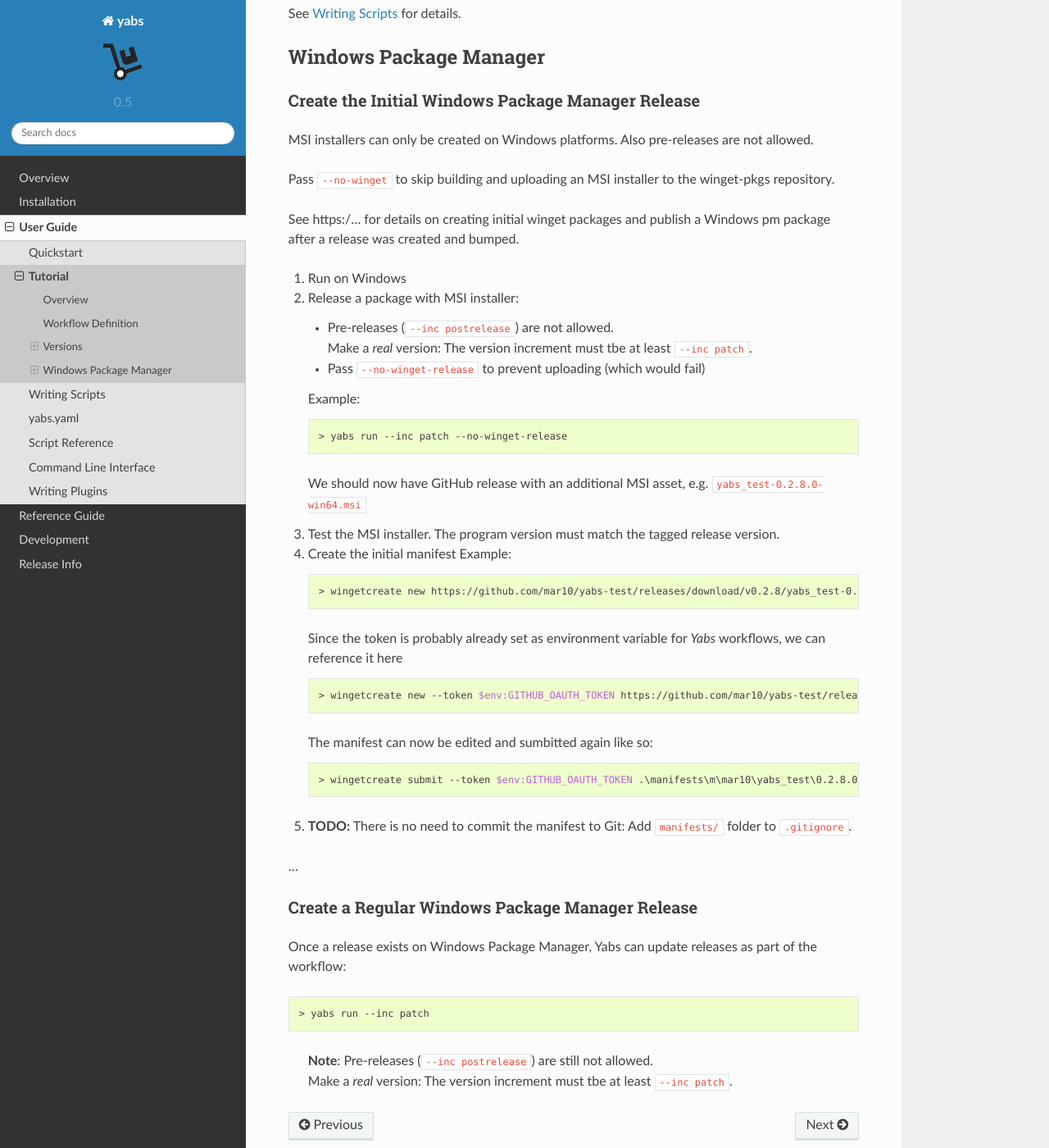
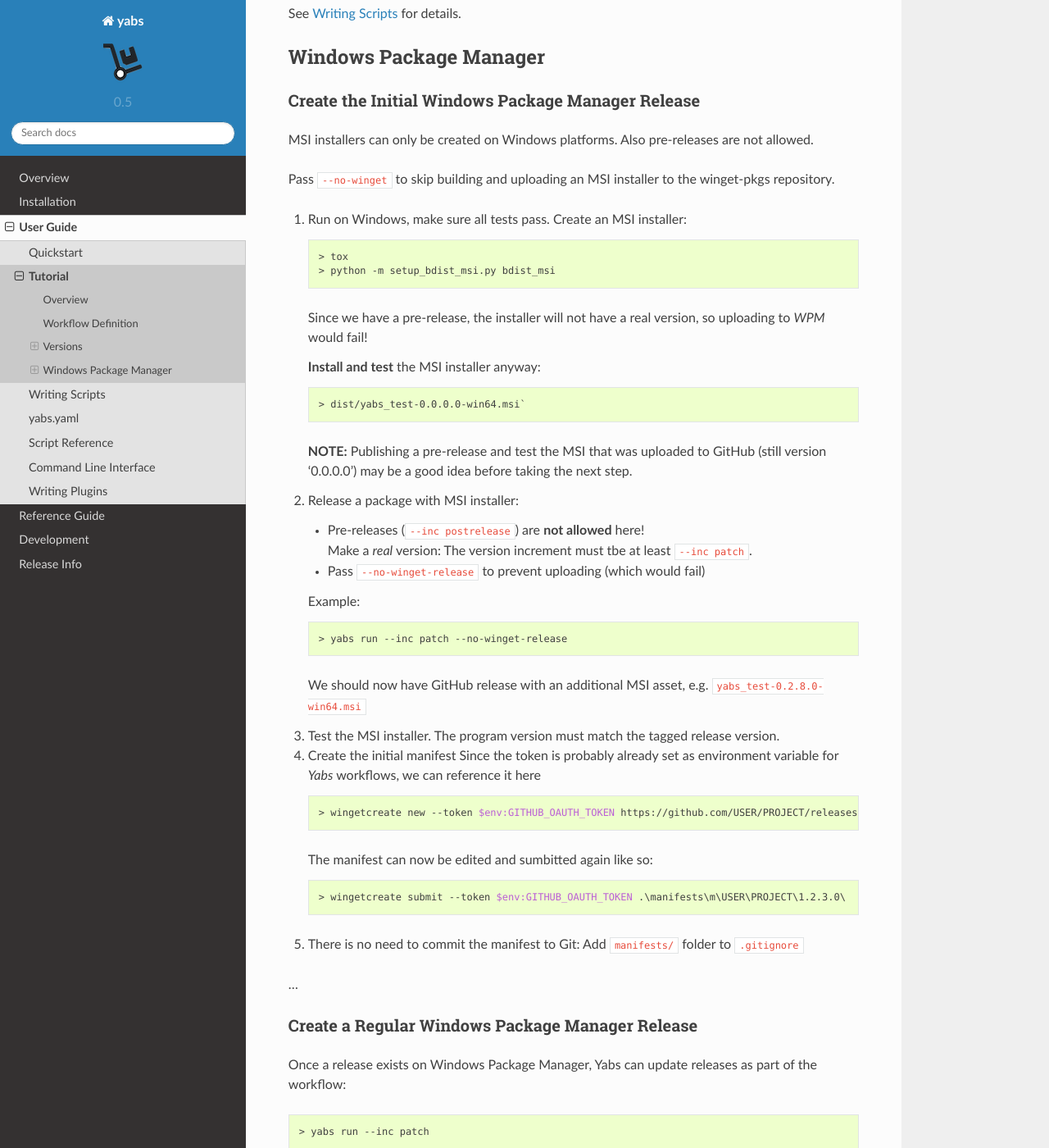
Before and after one commit to mar10/yabs, a Sphinx documentation site: the page built from docs/sphinx/ug_tutorial.md, in a window 1280 px wide and 1400 px high, scrolled down 5184 px. Shown: the whole window at 82% size. Built offline with Sphinx 7.4.7 and the Read the Docs theme 2.0.0, drawn with Linux system fonts in a browser that asks for light colours.

Commit message:
Update ug_tutorial.md

````diff
--- a/docs/sphinx/ug_tutorial.md
+++ b/docs/sphinx/ug_tutorial.md
@@ -258,13 +258,26 @@
   Pass `--no-winget` to skip building and uploading an MSI installer
   to the winget-pkgs repository.
 
-  See https:/... for details on creating initial winget packages and
-  publish a Windows pm package after a release was created and bumped.
+  1. Run on Windows, make sure all tests pass.
+     Create an MSI installer:
+     ```ps1
+     > tox
+     > python -m setup_bdist_msi.py bdist_msi
+     ```
+     Since we have a pre-release, the installer will not have a real version, so
+     uploading to *WPM* would fail!
 
-  1. Run on Windows
+     **Install and test** the MSI installer anyway:
+     ```ps1
+     > dist/yabs_test-0.0.0.0-win64.msi`
+     ```
+
+     **NOTE:** Publishing a pre-release and test the MSI that was uploaded to
+     GitHub (still version '0.0.0.0') may be a good idea before taking the
+     next step.
 
   2. Release a package with MSI installer:
-     - Pre-releases (`--inc postrelease`) are not allowed.<br>
+     - Pre-releases (`--inc postrelease`) are **not allowed** here!<br>
        Make a *real* version:
        The version increment must tbe at least `--inc patch`.
 
@@ -282,25 +295,20 @@
      version.
 
   4. Create the initial manifest
-     Example:
-     ```ps1
-     > wingetcreate new https://github.com/mar10/yabs-test/releases/download/v0.2.8/yabs_test-0.2.8.0-win64.msi
-     ```
-
      Since the token is probably already set as environment variable
      for *Yabs* workflows, we can reference it here
 
      ```ps1
-     > wingetcreate new --token $env:GITHUB_OAUTH_TOKEN https://github.com/mar10/yabs-test/releases/download/v0.2.8/yabs_test-0.2.8.0-win64.msi
+     > wingetcreate new --token $env:GITHUB_OAUTH_TOKEN https://github.com/USER/PROJECT/releases/download/v1.2.3/yabs_test-1.2.3.0-win64.msi
      ```
 
      The manifest can now be edited and sumbitted again like so:
      ```ps1
-     > wingetcreate submit --token $env:GITHUB_OAUTH_TOKEN .\manifests\m\mar10\yabs_test\0.2.8.0\
+     > wingetcreate submit --token $env:GITHUB_OAUTH_TOKEN .\manifests\m\USER\PROJECT\1.2.3.0\
      ```
 
-  5. **TODO:** There is no need to commit the manifest to Git:
-     Add `manifests/` folder to `.gitignore`.
+  5. There is no need to commit the manifest to Git:
+     Add `manifests/` folder to `.gitignore`
 
   ...
 
````
